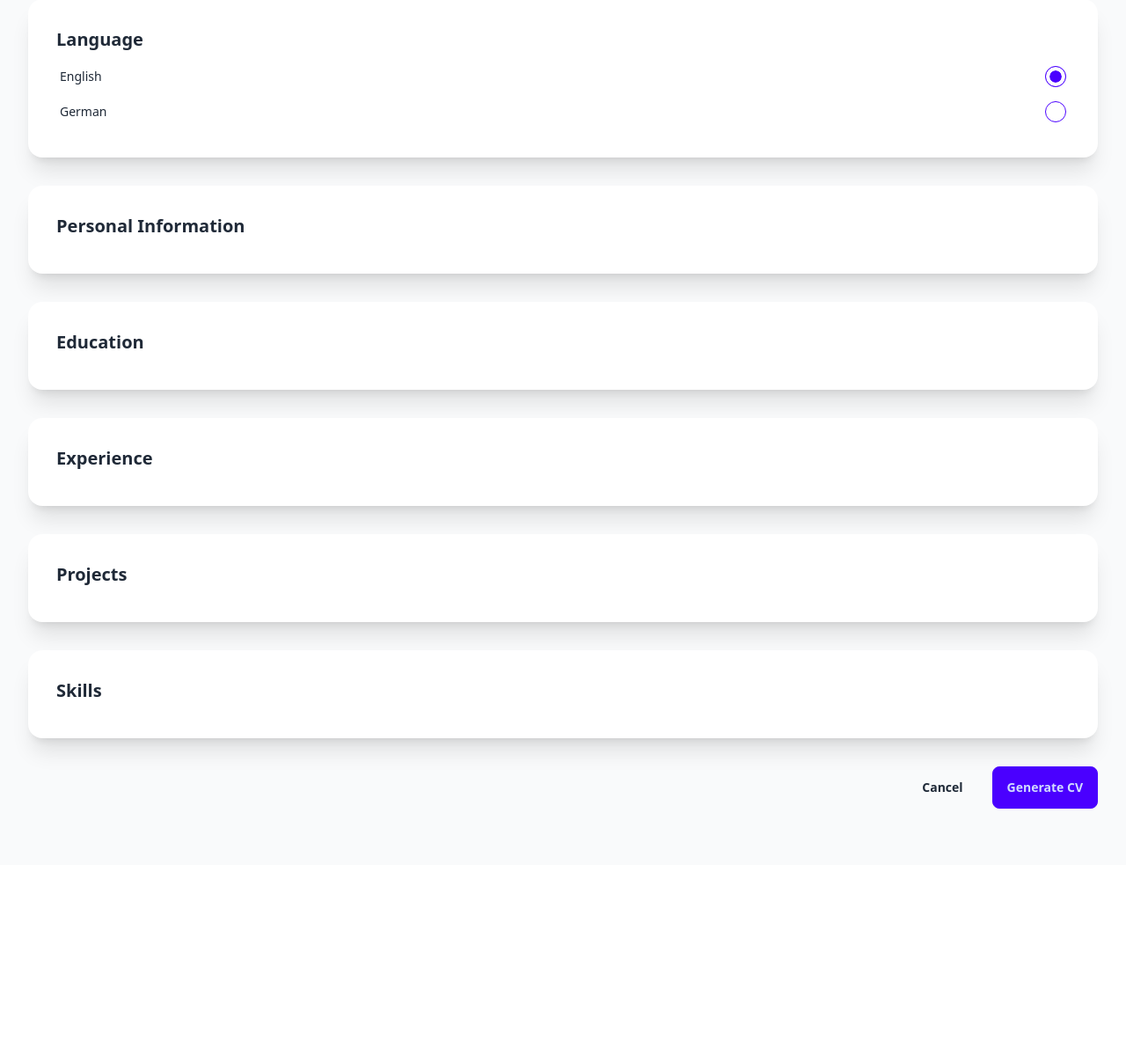
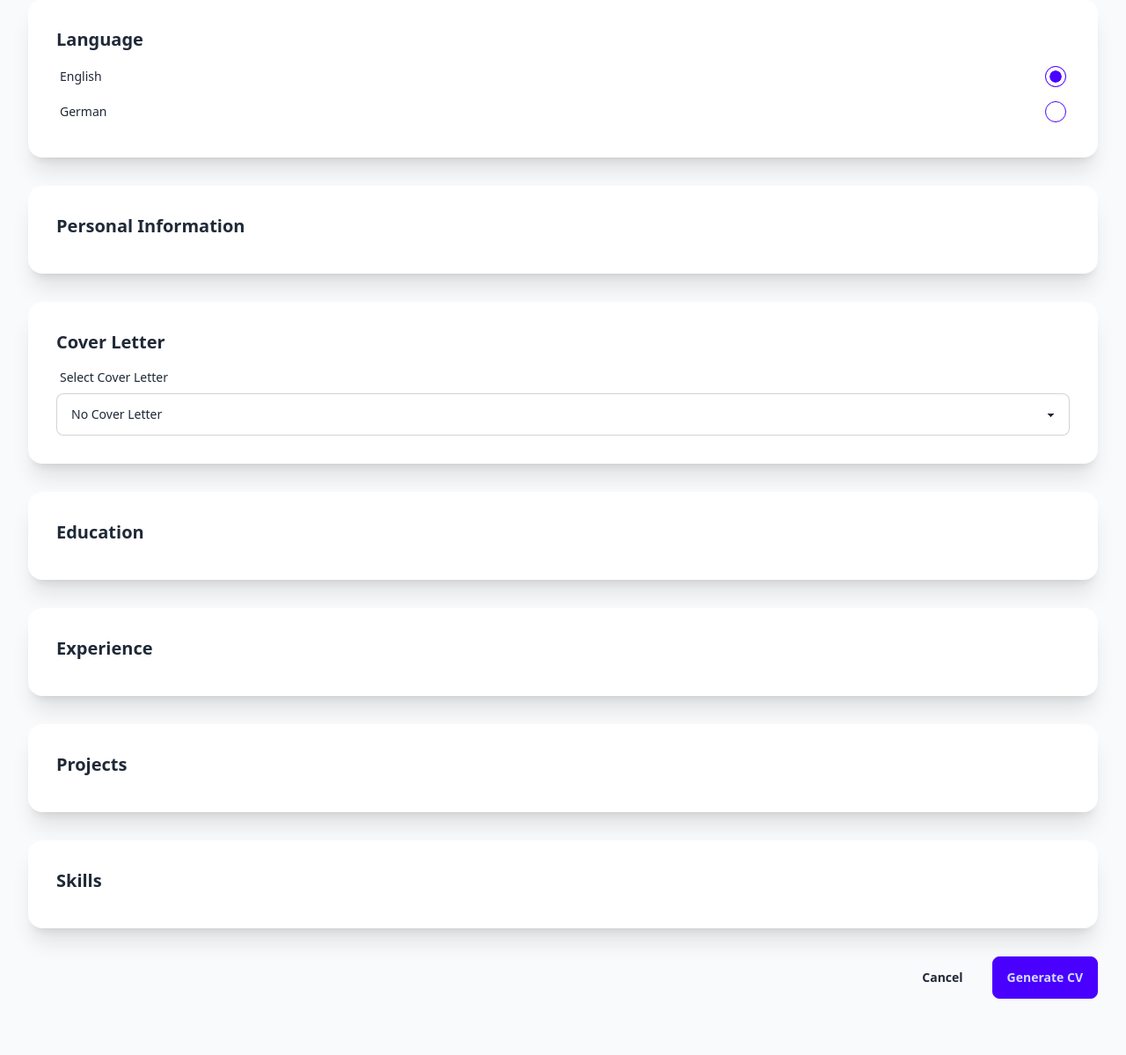
Before and after one commit to koljapluemer/cvcvcv, a Django app: page /cv/create/ in a window 1280 px wide. Shown: the part 213-1412 px from the top of the page at 88% size. Before the commit the page ends 1133 px from the top, so only its background shows below. Run offline with Django 5.2, Linux system fonts and the light colour scheme; data that the repository does not hold is empty; some libraries are stand-ins or nearby versions.

Commit message:
improve cv layout; add README

```diff
--- a/cv/templates/cv/cv_form.html
+++ b/cv/templates/cv/cv_form.html
@@ -48,6 +48,24 @@
                         </div>
                     </div>
                     {% endfor %}
+                </div>
+            </div>
+        </div>
+
+        <!-- Cover Letter Section -->
+        <div class="card bg-base-100 shadow-xl">
+            <div class="card-body">
+                <h2 class="card-title">Cover Letter</h2>
+                <div class="form-control">
+                    <label class="label" for="cover_letter">
+                        <span class="label-text">Select Cover Letter</span>
+                    </label>
+                    <select id="cover_letter" name="cover_letter" class="select select-bordered w-full">
+                        <option value="">No Cover Letter</option>
+                        {% for cover_letter in cover_letters %}
+                        <option value="{{ cover_letter.id }}">{{ cover_letter.internal_tag }}</option>
+                        {% endfor %}
+                    </select>
                 </div>
             </div>
         </div>
--- a/cv/views.py
+++ b/cv/views.py
@@ -433,6 +433,7 @@ def cv_create(request):
     experience_items = ExperienceEnglish.objects.all()
     project_items = ProjectEnglish.objects.all()
     skill_items = SkillEnglish.objects.all()
+    cover_letters = CoverLetter.objects.all()
 
     context = {
         'info_items': info_items,
@@ -440,6 +441,7 @@ def cv_create(request):
         'experience_items': experience_items,
         'project_items': project_items,
         'skill_items': skill_items,
+        'cover_letters': cover_letters,
     }
 
     return render(request, 'cv/cv_form.html', context)
@@ -451,6 +453,12 @@ def cv_generate(request):
 
     # Get language selection
     language = request.POST.get('language', 'en')
+
+    # Get cover letter if selected
+    cover_letter_id = request.POST.get('cover_letter')
+    cover_letter = None
+    if cover_letter_id:
+        cover_letter = get_object_or_404(CoverLetter, id=cover_letter_id)
 
     # Get appropriate models based on language
     if language == 'en':
@@ -469,6 +477,7 @@ def cv_generate(request):
     # Initialize context
     context = {
         'language': language,
+        'cover_letter': cover_letter,
         'info_items': [],
         'education_items': [],
         'experience_items': [],
```
Also changed, not shown: cv/templates/cv/cv_template.html (+10 -0 lines), README.md (added).
